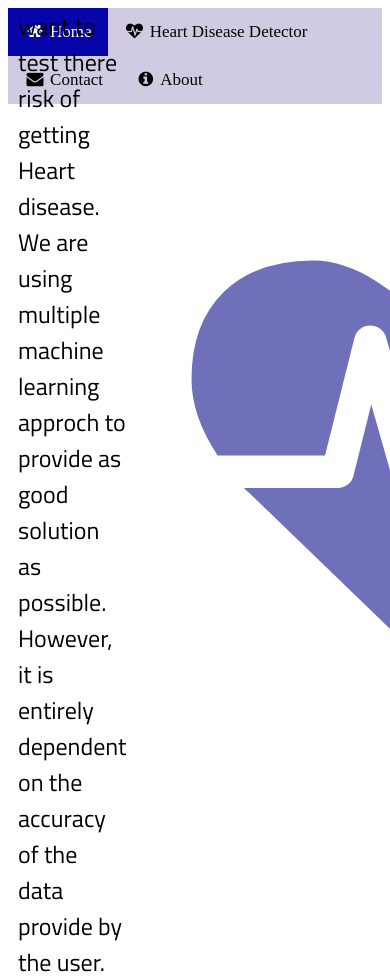
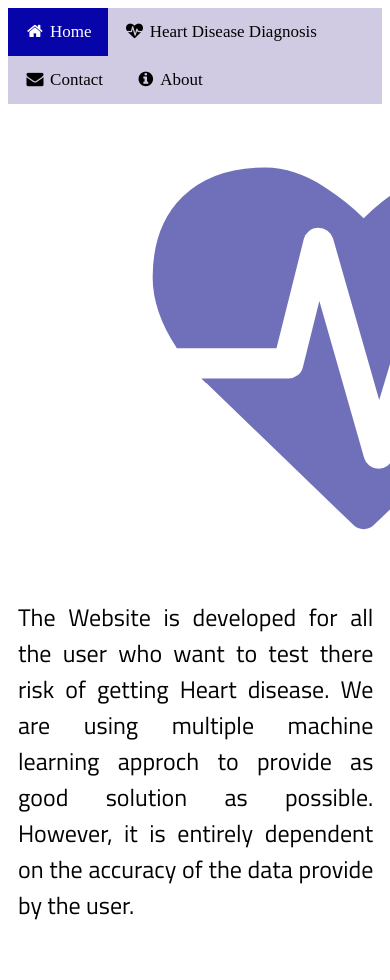
Before and after one commit to neelkantnewra/Heart-Disease-Diagnosis, a Flask app: page / in a window 390 px wide; the page is wider, and only the part inside the window is pictured. After the commit the page ends 920 px from the top of that part, so only its background shows below. Run offline with Flask 2, Linux system fonts and the light colour scheme; parts of the project's set-up code (start-up, migrations or seed data) failed here and were passed over.

Commit message:
Home page responsive

```diff
--- a/static/style/home.css
+++ b/static/style/home.css
@@ -33,6 +33,9 @@
     padding-top: 100px;
     display: flex;
     flex-direction: row;
+    height: 100%;
+    width: 100%;
+    justify-content: space-between;
 }
 .info{
     padding-left: 10px;
@@ -41,15 +44,17 @@
     display: flex;
     justify-content: center;
     align-items: center;
-    height: 400px;
-    width: 100%;
+    width: 50%;
+    text-align: justify;
 
 }
 
  /* style heart */
 
 .heart{
-    font-size: 455px;
+
+  margin-left: 5vh;
+    font-size: 50vh;
     color: rgba(43, 45, 153, 0.678);
 }
 
@@ -60,11 +65,67 @@
   @keyframes heart-rotate-before {
     from {
       color: rgba(43, 45, 153, 0.678);
-      font-size: 440px;
+      font-size: 50vh;
     }
 
     to {
       color: rgba(252, 18, 18, 0.863);
-      font-size: 455px;
+      font-size: 51vh;
     }
   }
+
+
+  .topnav .icon {
+    display: none;
+  }
+
+
+
+
+
+  @media screen and (max-width: 600px) {
+    .information{
+      padding-top: 10px;
+      display: flex;
+      flex-direction: column-reverse;
+      justify-content: center;
+  }
+  .info{
+    padding-left: 10px;
+    padding-right: 10px;
+    font-family: 'Titillium Web', sans-serif;
+    font-size:24px;
+    display: flex;
+    justify-content: center;
+    align-items: center;
+    width: 95%;
+    text-align: justify;
+
+}
+
+.heart{
+
+  margin-left: 10vh;
+    font-size: 50vh;
+    color: rgba(43, 45, 153, 0.678);
+}
+
+.heart i:hover{
+    animation: heart-rotate-before 3ms both infinite;
+  }
+
+  @keyframes heart-rotate-before {
+    from {
+      color: rgba(43, 45, 153, 0.678);
+      font-size: 50vh;
+    }
+
+    to {
+      color: rgba(252, 18, 18, 0.863);
+      font-size: 51vh;
+    }
+  }
+
+
+
+  }
--- a/templates/home.html
+++ b/templates/home.html
@@ -1,5 +1,6 @@
 <!DOCTYPE html>
 <html lang="en">
+
 <head>
     <meta charset="UTF-8">
     <meta name="viewport" content="width=device-width, initial-scale=1.0">
@@ -7,19 +8,30 @@
     <link rel="stylesheet" href="https://cdnjs.cloudflare.com/ajax/libs/font-awesome/4.7.0/css/font-awesome.min.css">
     <title>Health Disease Detector</title>
 </head>
+
 <body>
+
+    <div class="overlay" id="myNav">
+
+
         <div class="topnav">
             <a class="active" href="/"><i class="fa fa-fw fa-home"></i> Home</a>
-            <a href="heart-disease-predictor"><i class="fa fa-fw fa-heartbeat"></i> Heart Disease Detector</a>
+            <a href="heart-disease-predictor"><i class="fa fa-fw fa-heartbeat"></i> Heart Disease Diagnosis</a>
             <a href="contact"><i class="fa fa-fw fa-envelope"></i> Contact</a>
             <a href="about"><i class="fa fa-fw fa-info-circle"></i> About</a>
-          </div>
-        <div class="information">
-            <div class="info">
-               The Website is developed for all the user who want to test there risk of getting Heart disease. We are using multiple machine learning approch to provide as good solution as possible. However, it is entirely dependent on the accuracy of the data provide by the user.
-            </div>
-            <div class="heart"><i class="fa fa-fw fa-heartbeat"></i></div>
         </div>
+    </div>
+    <div class="information">
+        <div class="info">
+            The Website is developed for all the user who want to test there risk of getting Heart disease. We are using
+            multiple machine learning approch to provide as good solution as possible. However, it is entirely dependent
+            on the accuracy of the data provide by the user.
+        </div>
+        <div class="heart"><i class="fa fa-fw fa-heartbeat"></i></div>
+    </div>
+
+    <script src="static/script/home.js"></script>
 
 </body>
+
 </html>
```
Also changed, not shown: templates/about.html (+4 -4 lines), static/script/home.js (added).
